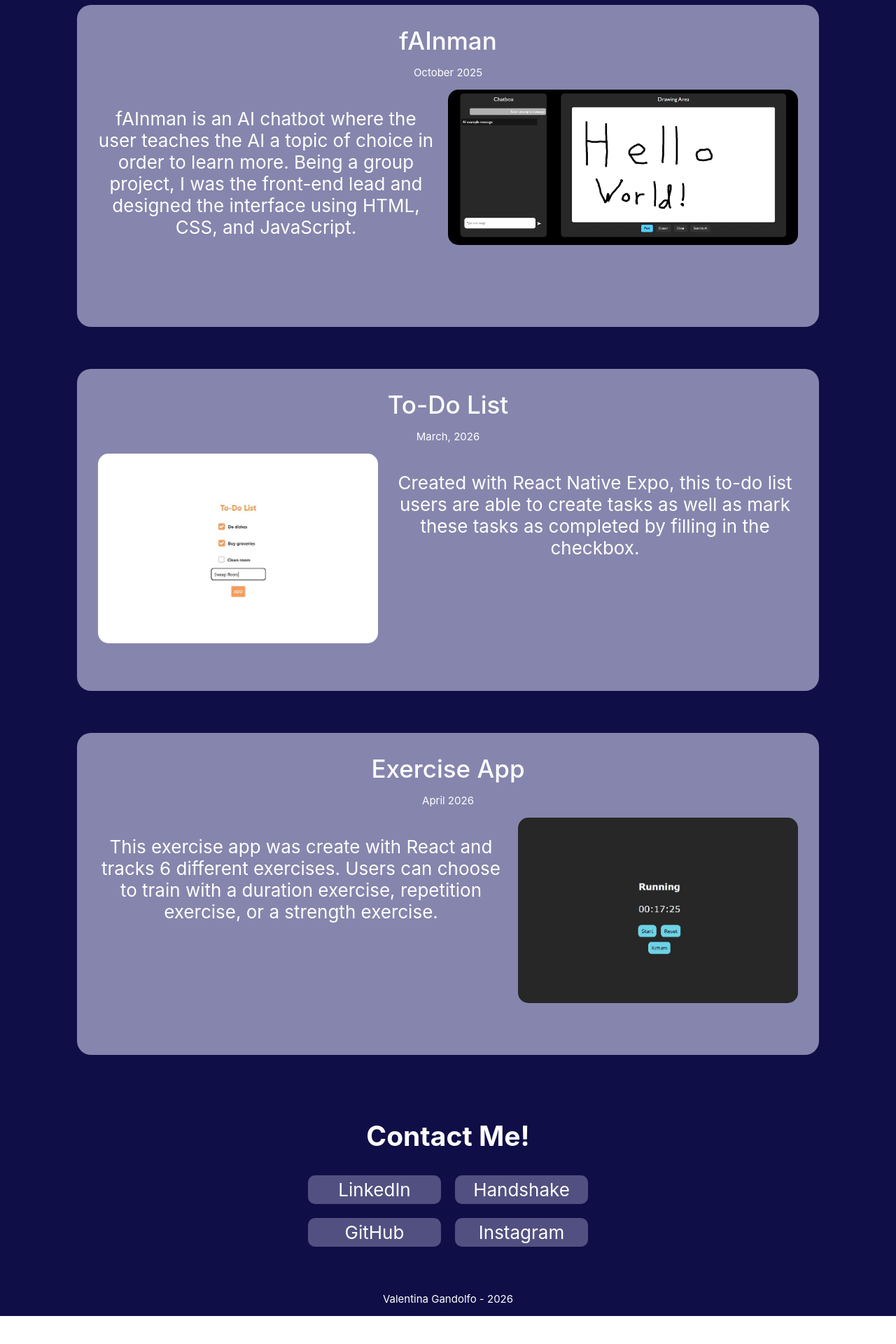
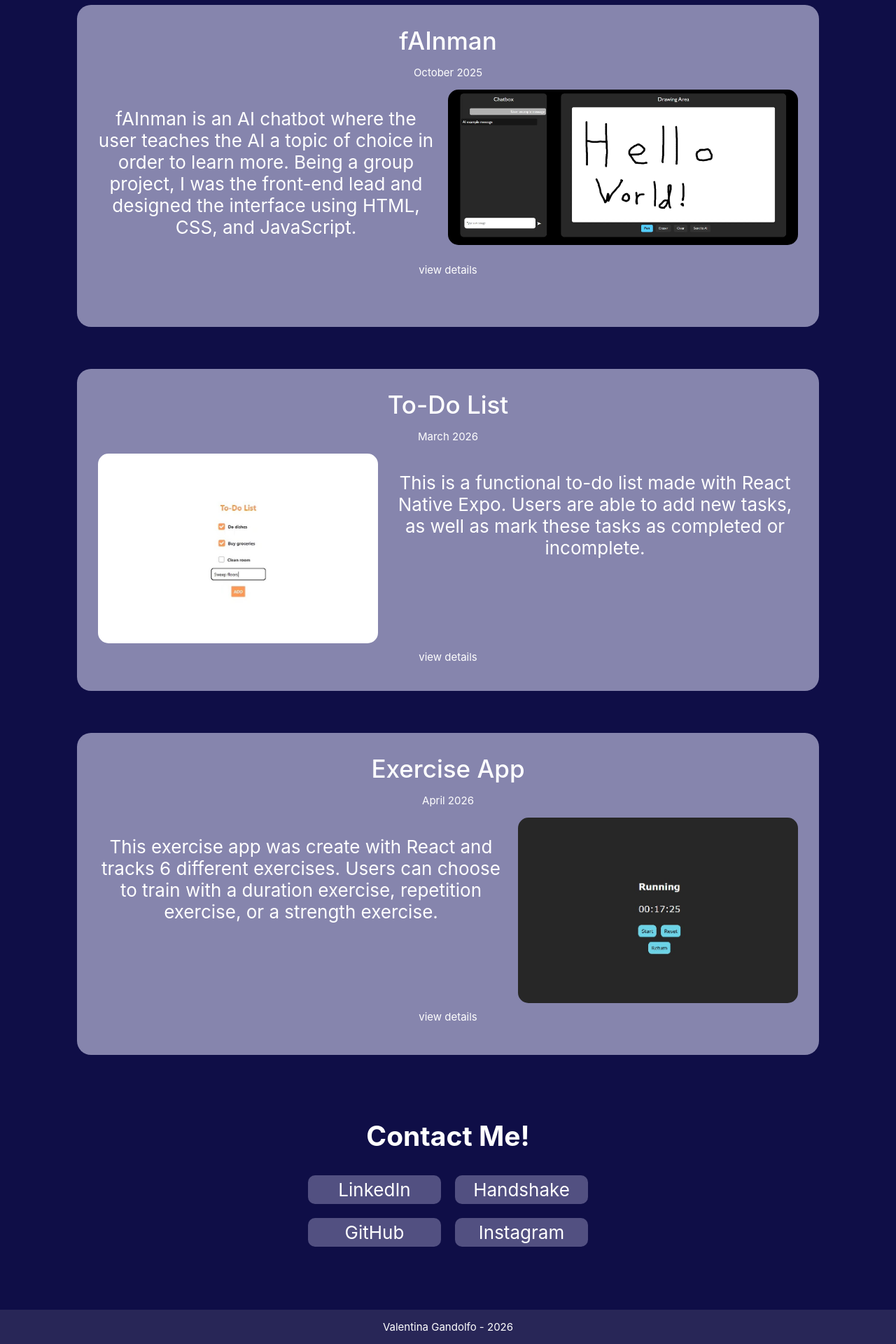
Before and after one commit to valmg11/Portfolio, a React (Create React App) app: page / in a window 1280 px wide. Shown: the part 1953-3873 px from the top of the page at 70% size. Before the commit the page ends 3833 px from the top, so only its background shows below. Built offline with nearby package versions, Linux system fonts and the light colour scheme.

Commit message:
adjust styling/project details

```diff
--- a/src/App.css
+++ b/src/App.css
@@ -134,18 +134,16 @@ a:hover {
   margin: 0;
 }
 
-
-.projectTitle:hover {
-  color: #282657;
+.projectDate {
+  font-size: 15px;
 }
 
-.projectTitle1:hover {
-  color: white;
+.projectDetails {
+  font-size: 15px;
 }
 
-
-.projectDate {
-  font-size: 15px;
+.projectDetails:hover {
+  color: #282657;
 }
 
 /* contact */
@@ -157,7 +155,7 @@ a:hover {
 }
 
 .contactDiv {
-  margin-bottom: 50px;
+  margin-bottom: 90px;
 }
 
 .contactButtons {
@@ -178,3 +176,8 @@ a:hover {
 .footerText {
   font-size: 15px;
 }
+
+.footer {
+  background-color: #282657;
+  width: 100%;
+}
--- a/src/components/Footer.js
+++ b/src/components/Footer.js
@@ -1,7 +1,7 @@
 function Footer() {
     return (
        <>
-        <div>
+        <div className="footer">
             <p className="footerText">Valentina Gandolfo - 2026</p>
         </div>
         </>
--- a/src/components/Projects.js
+++ b/src/components/Projects.js
@@ -8,7 +8,7 @@ const projects = [
     {
         name: "CMS Game Review",
         date: "April 2026",
-        desc: "This is a CMS project built with PHP where reviewers can input video games they like and give it a review and a rating. The administators are able to delete these reviews."
+        desc: "This is a Content Management System project built with PHP and CSS where reviewers can input any video game to give it a review and a rating. The administators are able to delete these reviews."
     },
     {
         name: "fAInman",
@@ -17,8 +17,8 @@ const projects = [
     },
     {
         name: "To-Do List",
-        date: "March, 2026",
-        desc: "Created with React Native Expo, this to-do list users are able to create tasks as well as mark these tasks as completed by filling in the checkbox."
+        date: "March 2026",
+        desc: "This is a functional to-do list made with React Native Expo. Users are able to add new tasks, as well as mark these tasks as completed or incomplete."
     },
     {
         name: "Exercise App",
@@ -44,28 +44,33 @@ function Projects(props) {
                     </div>
                 </div>
                 <div className="project2">
-                    <a href="https://github.com/jm19pa/Feynman-AI" className='projectTitle'>{projects[1].name}</a>
+                    <p className='projectTitle'>{projects[1].name}</p>
                     <p className="projectDate">{projects[1].date}</p>
                     <div className="project2Flex">
                         <p>{projects[1].desc}</p>
                         <img className="project2Img" src={project2} alt="fAInman"/>
                     </div>
+                    <a href="https://github.com/jm19pa/Feynman-AI" className='projectDetails'>view details</a>
                 </div>
+
                 <div className="project3">
-                    <a href="https://valmg11.github.io/expo-todo-test/" className='projectTitle'>{projects[2].name}</a>
+                    <p className='projectTitle'>{projects[2].name}</p>
                     <p className='projectDate'>{projects[2].date}</p>
                     <div className="project3Flex">
                         <img className="project3Img" src={project3} alt="To-Do List"/>
                         <p>{projects[2].desc}</p>
                     </div>
+                    <a href="https://valmg11.github.io/expo-todo-test/" className='projectDetails'>view details</a>
                 </div>
+
                 <div className="project4">
-                    <a href="https://valmg11.github.io/Updated-Exercise-App/" className='projectTitle'>{projects[3].name}</a>
+                    <p className='projectTitle'>{projects[3].name}</p>
                     <p className='projectDate'>{projects[3].date}</p>
                     <div className="project4Flex">
                         <p>{projects[3].desc}</p>
                         <img className="project4Img" src={project4} alt="Exercise App"/>
                     </div>
+                    <a href="https://valmg11.github.io/Updated-Exercise-App/" className='projectDetails'>view details</a>
                 </div>
             </div>
         </section>
```
